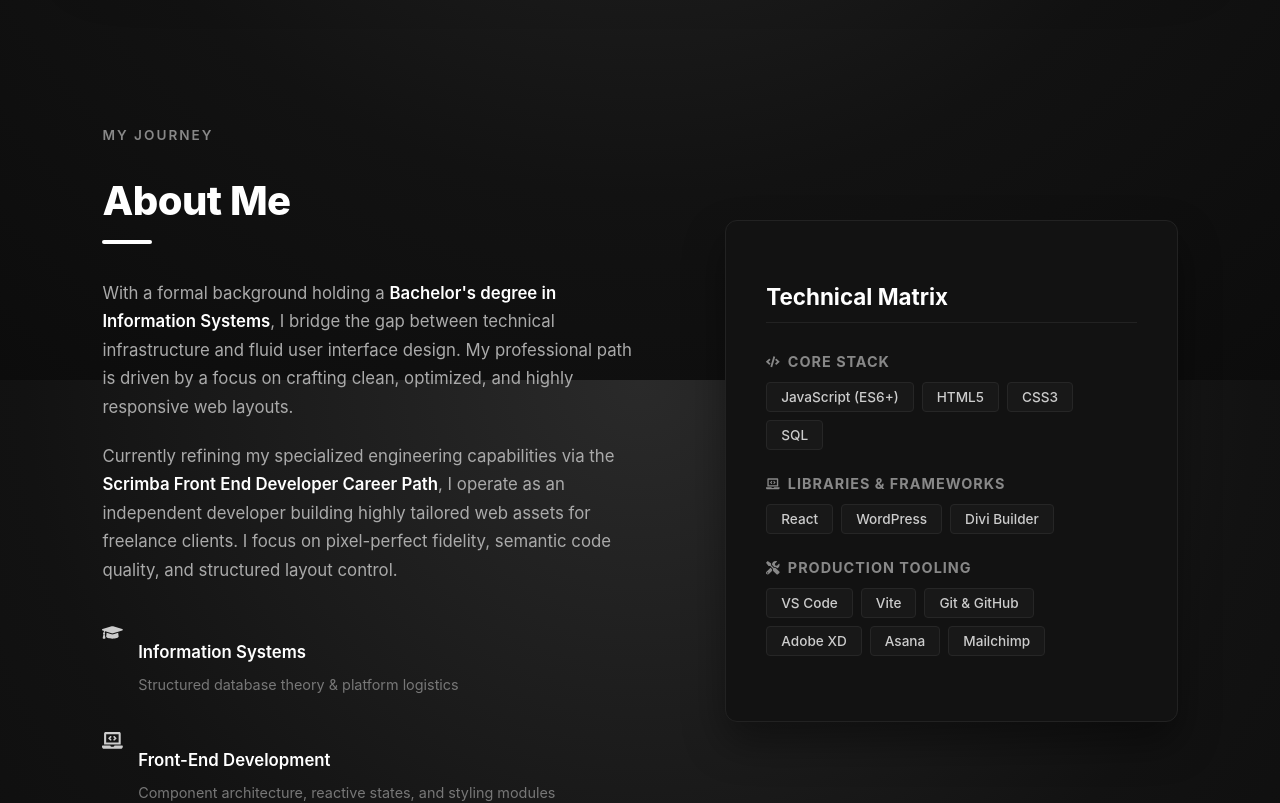
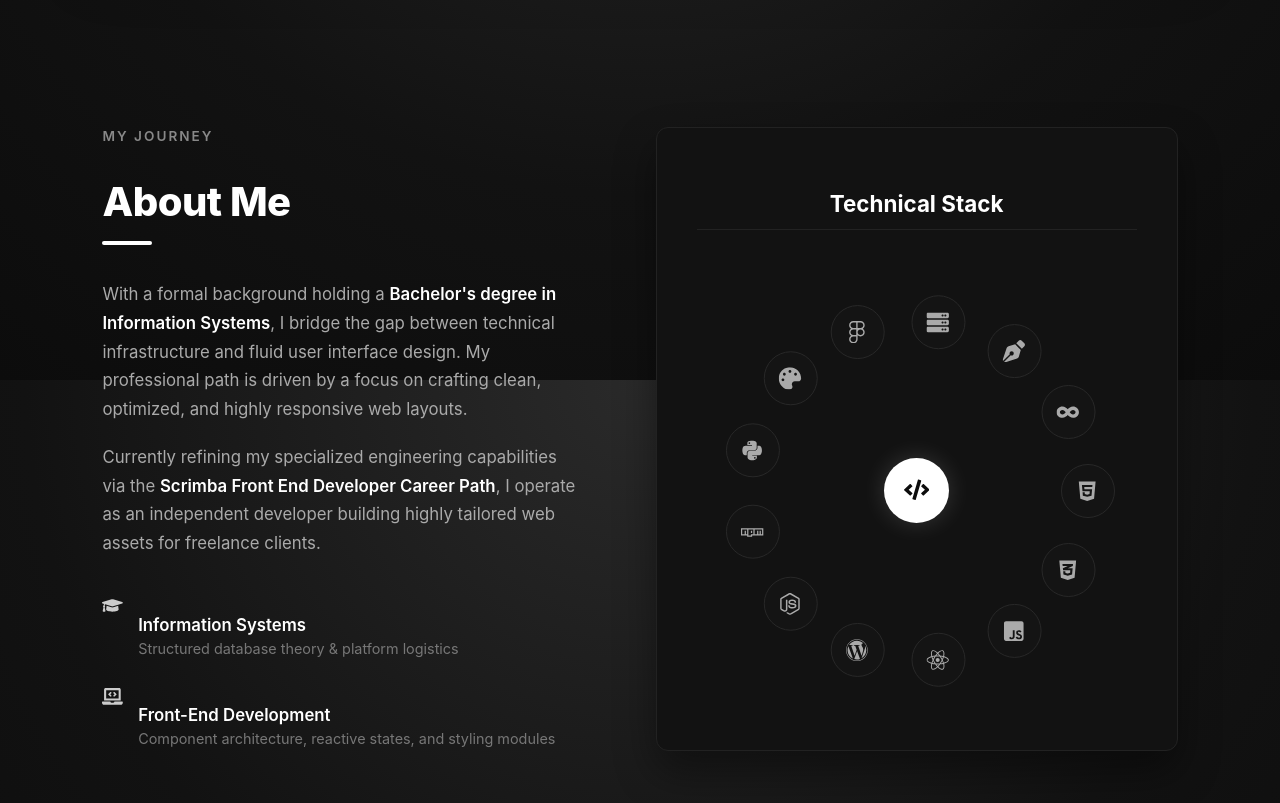
Before and after one commit to CDunkel1/portfolio, a React app: page / in a window 1280 px wide. Shown: the part 3620-4423 px from the top of the page. Built offline with nearby package versions, Linux system fonts and the light colour scheme; the HTML template or start-up script is replaced by a standard one.

Commit message:
about section and tech stack

```diff
--- a/src/components/About/About.css
+++ b/src/components/About/About.css
@@ -1,19 +1,25 @@
+/* ==========================================================================
+   1. STRUCTURAL WRAPPERS & COLUMN GRID LAYOUTS
+   ========================================================================== */
 .about-section {
   width: 100%;
   padding: 100px 8%;
   box-sizing: border-box;
-
+  background-color: transparent; /* Allows global radial backdrop gradient to show through */
   color: #ffffff;
 }
 
 .about-container {
   display: grid;
-  grid-template-columns: 1.2fr 1fr;
+  grid-template-columns: 1.2fr 1fr; /* Split view: narrative on the left, skills on the right */
   gap: 80px;
   align-items: center;
+  width: 100%;
 }
 
-/* Left Content side */
+/* ==========================================================================
+   2. LEFT SIDE: TYPOGRAPHY, STORY, & PILLARS
+   ========================================================================== */
 .about-subtitle {
   color: #888888;
   text-transform: uppercase;
@@ -51,11 +57,11 @@
   font-weight: 600;
 }
 
-/* Mini Pillars box list elements */
+/* Professional pillars list mapping blocks */
 .pillars-grid {
   display: flex;
   flex-direction: column;
-  gap: 20px;
+  gap: 24px;
   margin-top: 35px;
 }
 
@@ -75,81 +81,196 @@
   font-size: 1.05rem;
   font-weight: 600;
   margin-bottom: 4px;
+  color: #ffffff;
 }
 
 .pillar-item p {
   font-size: 0.9rem;
   color: #777777;
+  margin: 0;
+  line-height: 1.4;
 }
 
-/* Right Content: Skills matrix container */
-.skills-card {
+/* ==========================================================================
+   3. RIGHT SIDE: HIGH-DRAMA EXPANDING SKILL CANOPY
+   ========================================================================== */
+.skills-canopy-box {
   background-color: #121212;
   border: 1px solid #222222;
   border-radius: 12px;
   padding: 40px;
-  box-shadow: 0 20px 40px rgba(0,0,0,0.4);
+  box-shadow: 0 20px 40px rgba(0, 0, 0, 0.4);
+  text-align: center;
 }
 
-.skills-card h3 {
+.skills-canopy-box h3 {
   font-size: 1.4rem;
   font-weight: 700;
-  margin-bottom: 30px;
+  margin-bottom: 40px;
   border-bottom: 1px solid #222222;
   padding-bottom: 12px;
+  color: #ffffff;
 }
 
-.skills-group {
-  margin-bottom: 25px;
+/* Circular animation display field canvas */
+.canvas-spread-area {
+  position: relative;
+  width: 440px;
+  height: 440px;
+  margin: 0 auto;
+  display: flex;
+  align-items: center;
+  justify-content: center;
 }
 
-.skills-group h4 {
-  font-size: 0.9rem;
-  color: #888888;
-  text-transform: uppercase;
-  letter-spacing: 1px;
-  margin-bottom: 12px;
+/* Core central anchor node logo styling */
+.center-core-node {
+  width: 65px;
+  height: 65px;
+  background-color: #ffffff;
+  color: #0c0c0c;
+  border-radius: 50%;
   display: flex;
   align-items: center;
-  gap: 8px;
+  justify-content: center;
+  font-size: 1.6rem;
+  z-index: 10;
+  box-shadow: 0 0 25px rgba(255, 255, 255, 0.15);
+  transform: scale(0.6);
+  opacity: 0;
+  transition: transform 0.6s cubic-bezier(0.34, 1.56, 0.64, 1), opacity 0.4s ease;
 }
 
-.group-icon {
-  font-size: 0.85rem;
+.canvas-spread-area.active .center-core-node {
+  transform: scale(1) rotate(360deg);
+  opacity: 1;
 }
 
-.skills-badge-list {
+/* Starting State: All icons crushed inside center node */
+.exploding-icon-node {
+  position: absolute;
+  width: 52px;
+  height: 52px;
+  background-color: #141414;
+  border: 1px solid #282828;
+  border-radius: 50%;
   display: flex;
-  flex-wrap: wrap;
-  gap: 8px;
+  align-items: center;
+  justify-content: center;
+  font-size: 1.4rem;
+  color: #aaaaaa;
+  cursor: pointer;
+  z-index: 5;
+
+  top: calc(50% - 26px);
+  left: calc(50% - 26px);
+
+  transform: translate(0, 0) scale(0) rotate(-180deg);
+  opacity: 0;
+
+  transition: transform 1.1s cubic-bezier(0.175, 1.15, 0.32, 1.35),
+              opacity 0.6s cubic-bezier(0.215, 0.610, 0.355, 1),
+              border-color 0.25s ease,
+              color 0.25s ease,
+              box-shadow 0.25s ease;
 }
 
-.skill-badge {
-  padding: 6px 14px;
-  border-radius: 4px;
-  font-size: 0.85rem;
-  font-weight: 500;
-  background-color: #181818;
-  border: 1px solid #262626;
-  color: #cccccc;
-  transition: all 0.2s ease;
+/* Active Explosion State: Fly outward into circle canopy configuration */
+.canvas-spread-area.active .exploding-icon-node {
+  opacity: 1;
+  --total-items: 13;
+  --radius: 170px;
+
+  --angle: calc((var(--icon-index) * 360deg) / var(--total-items));
+
+  transform: translate(
+    calc(cos(var(--angle)) * var(--radius)),
+    calc(sin(var(--angle)) * var(--radius))
+  ) scale(1) rotate(0deg);
 }
 
-/* Subtle highlights when interactive hovering triggers items */
-.skill-badge:hover {
-  border-color: #555555;
+/* Hover Amplifier Effect */
+.exploding-icon-node:hover {
+  border-color: #ffffff;
   color: #ffffff;
-  transform: translateY(-1px);
+
+  transform: translate(
+    calc(cos(var(--angle)) * (var(--radius) + 15px)),
+    calc(sin(var(--angle)) * (var(--radius) + 15px))
+  ) scale(1.3) rotate(15deg) !important;
+
+  z-index: 25;
+  box-shadow: 0 0 25px rgba(255, 255, 255, 0.35);
 }
 
-/* Fluid Responsive Breakdowns bounds matching project sliders */
+/* Tooltip names formatting box overlay */
+.exploding-icon-node::after {
+  content: attr(data-name);
+  position: absolute;
+  bottom: -35px;
+  background-color: #0c0c0c;
+  color: #ffffff;
+  font-size: 0.75rem;
+  font-weight: 600;
+  padding: 4px 10px;
+  border-radius: 4px;
+  border: 1px solid #222222;
+  white-space: nowrap;
+  opacity: 0;
+  pointer-events: none;
+  transition: opacity 0.2s ease, transform 0.2s ease;
+  transform: translateY(-2px);
+}
+
+.exploding-icon-node:hover::after {
+  opacity: 1;
+  transform: translateY(0);
+}
+
+/* ==========================================================================
+   4. RESPONSIVE MEDIA QUERIES
+   ========================================================================== */
+@media (max-width: 1024px) {
+  .about-container {
+    gap: 40px;
+  }
+  .canvas-spread-area {
+    width: 360px;
+    height: 360px;
+  }
+  .canvas-spread-area.active .exploding-icon-node {
+    --radius: 135px;
+  }
+}
+
 @media (max-width: 968px) {
   .about-container {
-    grid-template-columns: 1fr;
-    gap: 50px;
+    grid-template-columns: 1fr; /* Switches columns to a vertical stack block */
+    gap: 60px;
   }
 
-  .skills-card {
-    padding: 30px 24px;
+  .about-text-side {
+    max-width: 100%;
+  }
+
+  .canvas-spread-area {
+    width: 320px;
+    height: 320px;
+  }
+
+  .canvas-spread-area.active .exploding-icon-node {
+    --radius: 115px;
+    width: 42px;
+    height: 42px;
+    font-size: 1.15rem;
+    top: calc(50% - 21px);
+    left: calc(50% - 21px);
+  }
+
+  .exploding-icon-node:hover {
+    transform: translate(
+      calc(cos(var(--angle)) * (var(--radius) + 5px)),
+      calc(sin(var(--angle)) * (var(--radius) + 5px))
+    ) scale(1.18) rotate(10deg) !important;
   }
 }
--- a/src/components/About/About.jsx
+++ b/src/components/About/About.jsx
@@ -1,19 +1,57 @@
-import React from 'react';
-import { FaGraduationCap, FaCode, FaLaptopCode, FaTools } from 'react-icons/fa';
+import React, { useState, useEffect, useRef } from 'react';
+/* 🛠️ Standardize everything into universally stable FontAwesome packages */
+import {
+  FaGraduationCap, FaLaptopCode, FaCode, FaHtml5, FaCss3Alt, FaJsSquare,
+  FaReact, FaWordpress, FaNodeJs, FaNpm, FaPython, FaFigma
+} from 'react-icons/fa';
+/* 🛠️ Importing generic file indicators if your brand logos are missing */
+import { FaPalette, FaServer, FaInfinity, FaPenNib } from 'react-icons/fa';
 import './About.css';
 
 function About() {
-  const technicalSkills = {
-    languages: ["JavaScript (ES6+)", "HTML5", "CSS3", "SQL"],
-    frameworks: ["React", "WordPress", "Divi Builder"],
-    tooling: ["VS Code", "Vite", "Git & GitHub", "Adobe XD", "Asana", "Mailchimp"]
-  };
+  const [isRevealed, setIsRevealed] = useState(false);
+  const sectionRef = useRef(null);
+
+  // 14 items mapped out cleanly using bulletproof icon variables
+  const stackIcons = [
+    { icon: <FaHtml5 />, name: "HTML5" },
+    { icon: <FaCss3Alt />, name: "CSS3" },
+    { icon: <FaJsSquare />, name: "JavaScript" },
+    { icon: <FaReact />, name: "React" },
+    { icon: <FaWordpress />, name: "WordPress" },
+    { icon: <FaNodeJs />, name: "NodeJS" },
+    { icon: <FaNpm />, name: "NPM" },
+    { icon: <FaPython />, name: "Python" },
+    { icon: <FaPalette />, name: "Canva" },        /* Universal palette icon swap */
+    { icon: <FaFigma />, name: "Figma" },          /* Universal figma icon */
+    { icon: <FaServer />, name: "Netlify" },        /* Universal server icon swap */
+    { icon: <FaPenNib />, name: "Photoshop" },      /* Universal drawing icon swap */
+    { icon: <FaInfinity />, name: "VS Code" }       /* Universal code-loop swap */
+  ];
+
+  useEffect(() => {
+    const observer = new IntersectionObserver(
+      ([entry]) => {
+        if (entry.isIntersecting) {
+          setIsRevealed(true);
+          observer.unobserve(entry.target);
+        }
+      },
+      { threshold: 0.15 }
+    );
+
+    if (sectionRef.current) {
+      observer.observe(sectionRef.current);
+    }
+
+    return () => observer.disconnect();
+  }, []);
 
   return (
-    <section className="about-section" id="about">
+    <section className="about-section" id="about" ref={sectionRef}>
       <div className="about-container">
 
-        {/* Left Side: Summary & Story */}
+        {/* Left Side Info Box */}
         <div className="about-text-side">
           <span className="about-subtitle">My Journey</span>
           <h2 className="about-title">About Me</h2>
@@ -27,10 +65,8 @@ function About() {
           <p className="about-paragraph">
             Currently refining my specialized engineering capabilities via the <strong>Scrimba Front End Developer Career Path</strong>,
             I operate as an independent developer building highly tailored web assets for freelance clients.
-            I focus on pixel-perfect fidelity, semantic code quality, and structured layout control.
           </p>
 
-          {/* Core Professional Pillars */}
           <div className="pillars-grid">
             <div className="pillar-item">
               <FaGraduationCap className="pillar-icon" />
@@ -49,36 +85,30 @@ function About() {
           </div>
         </div>
 
-        {/* Right Side: Professional Tech Matrix */}
+        {/* Right Side canopy canopy framework */}
         <div className="about-skills-side">
-          <div className="skills-card">
-            <h3>Technical Matrix</h3>
+          <div className="skills-canopy-box">
+            <h3>Technical Stack</h3>
 
-            <div className="skills-group">
-              <h4><FaCode className="group-icon" /> Core Stack</h4>
-              <div className="skills-badge-list">
-                {technicalSkills.languages.map((skill, idx) => (
-                  <span key={idx} className="skill-badge color-stack">{skill}</span>
-                ))}
+            <div className={`canvas-spread-area ${isRevealed ? 'active' : ''}`}>
+              <div className="center-core-node">
+                <FaCode />
               </div>
-            </div>
 
-            <div className="skills-group">
-              <h4><FaLaptopCode className="group-icon" /> Libraries & Frameworks</h4>
-              <div className="skills-badge-list">
-                {technicalSkills.frameworks.map((skill, idx) => (
-                  <span key={idx} className="skill-badge color-framework">{skill}</span>
-                ))}
-              </div>
-            </div>
-
-            <div className="skills-group">
-              <h4><FaTools className="group-icon" /> Production Tooling</h4>
-              <div className="skills-badge-list">
-                {technicalSkills.tooling.map((skill, idx) => (
-                  <span key={idx} className="skill-badge color-tool">{skill}</span>
-                ))}
-              </div>
+              {stackIcons.map((item, idx) => (
+                <div
+                  className="exploding-icon-node"
+                  key={idx}
+    style={{
+      '--icon-index': idx,
+      /* 💡 ADD THIS LINE: Ensures individual delay stagger animations for each icon node particle */
+      transitionDelay: `${idx * 65}ms`
+    }}
+    data-name={item.name}
+                >
+                  {item.icon}
+                </div>
+              ))}
             </div>
 
           </div>
--- a/src/components/ContactFooter/ContactFooter.jsx
+++ b/src/components/ContactFooter/ContactFooter.jsx
@@ -1,5 +1,5 @@
-import React, { useState } from 'react';
-import { FaInstagram, FaGithub, FaLinkedin, FaEnvelope, FaPhoneAlt } from 'react-icons/fa';
+import { useState } from 'react';
+import { FaGithub, FaLinkedin, FaEnvelope, FaPhoneAlt } from 'react-icons/fa';
 import './ContactFooter.css';
 
 function ContactFooter() {
```
